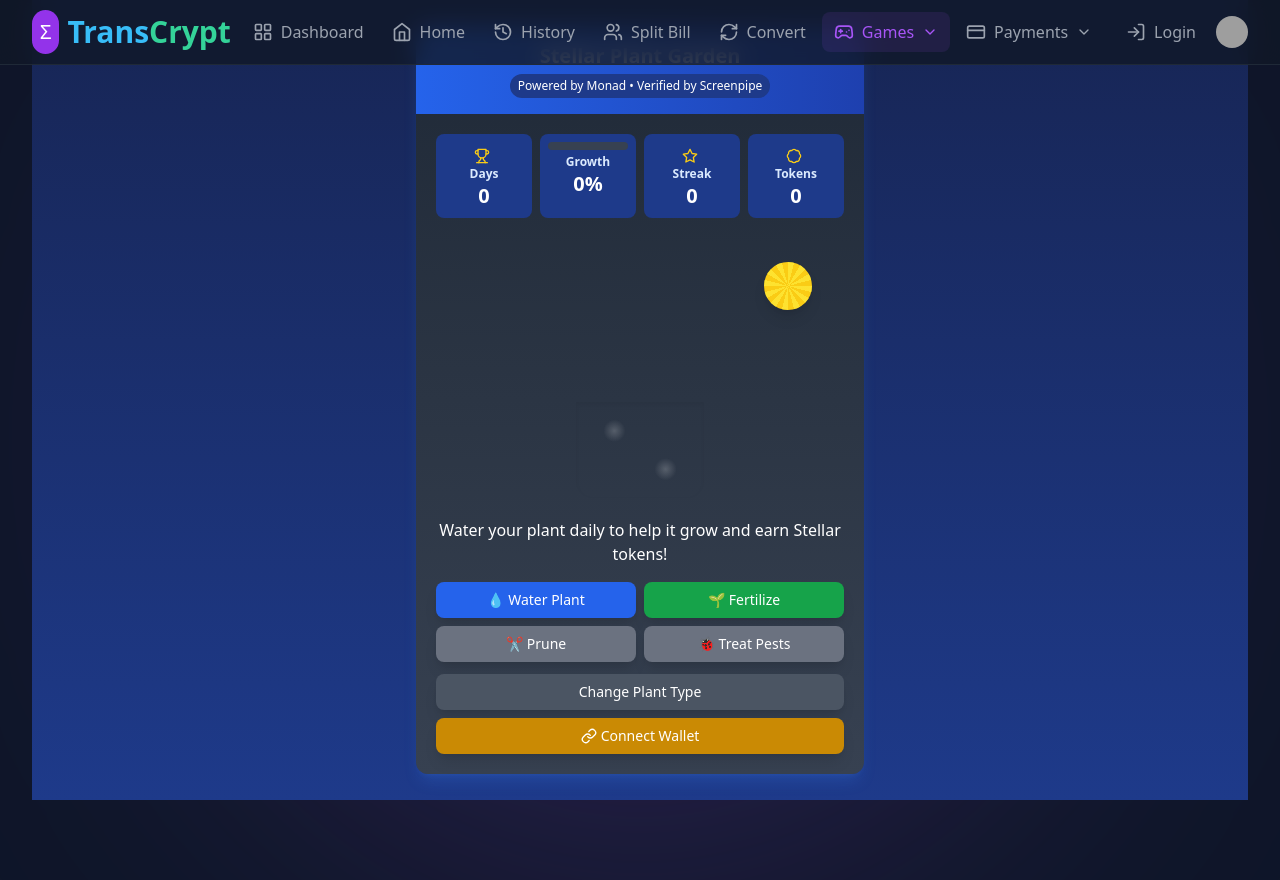
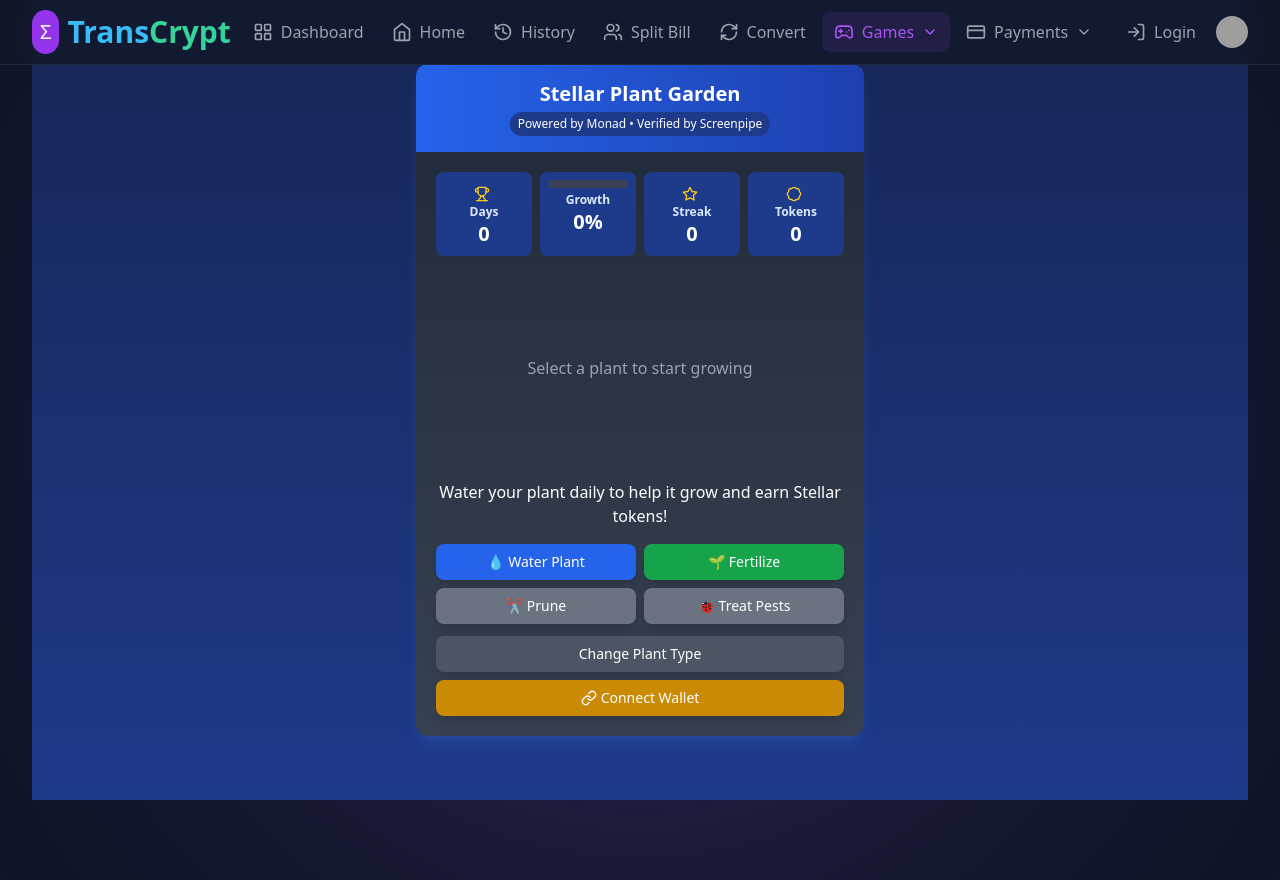
Before and after one commit to kanaksharma67/transccrypt, a React (Vite) app: page /plant-care in a window 1280 px wide. Built offline with nearby package versions, Linux system fonts and the light colour scheme; grey boxes are pictures that could not be loaded.

Commit message:
Update PlantVisualisation.tsx

```diff
--- a/src/components/PlantCareGame/PlantVisualisation.tsx
+++ b/src/components/PlantCareGame/PlantVisualisation.tsx
@@ -1,6 +1,5 @@
-import { useEffect, useState } from 'react';
-// import { useRef } from 'react';
-import { PlantType } from '@/components/types/PlantTypes';
+import React from 'react';
+import { PlantType } from '../types/PlantTypes';
 
 interface PlantVisualizationProps {
   plantType: PlantType | null;
@@ -10,145 +9,98 @@
   streak: number;
 }
 
-const PlantVisualization = ({
+const PlantVisualization: React.FC<PlantVisualizationProps> = ({
   plantType,
   growth,
   hasPest,
   decorations,
   streak,
-}: PlantVisualizationProps) => {
-  const [currentHour, setCurrentHour] = useState(new Date().getHours());
-  const isNight = currentHour < 6 || currentHour >= 18;
-
-  useEffect(() => {
-    const interval = setInterval(() => {
-      const now = new Date();
-      const hour = now.getHours();
-      if (hour !== currentHour) {
-        setCurrentHour(hour);
-      }
-    }, 60000);
-    return () => clearInterval(interval);
-  }, [currentHour]);
-
-  const renderStars = () => {
-    const stars = [];
-    for (let i = 0; i < 50; i++) {
-      stars.push(
-        <div
-          key={i}
-          className="absolute bg-white rounded-full animate-twinkle"
-          style={{
-            left: `${Math.random() * 100}%`,
-            top: `${Math.random() * 50}%`,
-            width: `${Math.random() * 3 + 1}px`,
-            height: `${Math.random() * 3 + 1}px`,
-            animationDelay: `${Math.random() * 2}s`,
-            opacity: isNight ? 1 : 0,
-            transition: 'opacity 1s ease',
-          }}
-        />
-      );
-    }
-    return stars;
-  };
-
-  const renderPlantStage = () => {
-    if (!plantType) return null;
-
-    let stageIndex;
-    if (growth >= 90) stageIndex = 4;
-    else if (growth >= 70) stageIndex = 3;
-    else if (growth >= 40) stageIndex = 2;
-    else if (growth >= 15) stageIndex = 1;
-    else stageIndex = 0;
-
-    const stageClass = plantType.stages[stageIndex];
-
-    // Render special features if they exist
-    const specialFeature = plantType.specialFeature?.(growth);
-
+}) => {
+  if (!plantType) {
     return (
-      <div className={`plant ${stageClass}`}>
-        {specialFeature}
+      <div className="flex justify-center items-center h-40 my-8">
+        <div className="text-gray-400 dark:text-gray-500">Select a plant to start growing</div>
       </div>
     );
-  };
+  }
 
-  const renderDecorations = () => {
-    const elements = [];
-
-    if (decorations.includes('ribbon') || decorations.includes('both')) {
-      elements.push(
-        <div
-          key="ribbon"
-          className="absolute top-[-10px] right-[-10px] w-10 h-10 bg-yellow-400 clip-path-polygon-ribbon flex justify-center items-start pt-1 text-xs font-bold text-gray-800 z-50"
-        >
-          {streak}
-        </div>
-      );
-    }
-
-    if (decorations.includes('hat') || decorations.includes('both')) {
-      elements.push(
-        <div
-          key="hat"
-          className="absolute top-[-20px] left-1/2 transform -translate-x-1/2 w-8 h-5 bg-red-500 rounded-t-full z-50"
-        >
-          <div className="absolute bottom-[-5px] left-0 w-full h-[5px] bg-red-500"></div>
-        </div>
-      );
-    }
-
-    return elements;
-  };
+  // Height calculation based on growth
+  const heightPercentage = (growth / 100) * 100;
 
   return (
-    <div className="relative h-64 flex justify-center items-end mb-5">
-      {/* Sun/Moon */}
+    <div className="flex justify-center items-end my-8 relative">
       <div
-        className={`absolute top-5 right-8 w-12 h-12 rounded-full ${
-          isNight ? 'bg-gray-200' : 'bg-yellow-400'
-        } shadow-lg transition-opacity duration-1000 ${
-          isNight ? 'opacity-0' : 'opacity-100'
-        }`}
+        className={`relative h-${Math.max(8, Math.floor(heightPercentage / 10) * 4)} w-${
+          Math.max(6, Math.floor(heightPercentage / 10) * 3)
+        } transition-all duration-1000 overflow-visible`}
+        style={{ minHeight: '80px', minWidth: '60px' }}
       >
-        {!isNight && (
-          <div className="absolute inset-0 bg-[repeating-conic-gradient(from_0deg,rgba(255,235,59,0.7)_0deg_15deg,transparent_15deg_30deg)] rounded-full animate-rotate-sun"></div>
+        {/* Base plant visualization */}
+        <div
+          className={`absolute bottom-0 left-1/2 transform -translate-x-1/2 w-${Math.max(
+            6,
+            Math.floor(heightPercentage / 10) * 3
+          )} ${
+            plantType.id === 'default'
+              ? 'bg-green-500'
+              : plantType.id === 'flowering'
+              ? 'bg-pink-200'
+              : 'bg-yellow-700'
+          } rounded-t-full transition-all duration-700`}
+          style={{
+            height: `${heightPercentage}%`,
+            maxHeight: '160px',
+            minHeight: '30px',
+            minWidth: '30px'
+          }}
+        ></div>
+
+        {/* Special features based on plant type */}
+        {plantType.specialFeature && plantType.specialFeature(growth)}
+
+        {/* Pest visualization */}
+        {hasPest &&
+          Array.from({ length: 5 }).map((_, i) => (
+            <div
+              key={`pest-${i}`}
+              className="absolute w-2 h-2 bg-black rounded-full animate-pulse"
+              style={{
+                left: `${Math.random() * 100}%`,
+                top: `${Math.random() * 100}%`,
+              }}
+            ></div>
+          ))}
+
+        {/* Decorations */}
+        {decorations.includes('ribbon') && (
+          <div className="absolute top-0 right-0 transform translate-x-1/2 -translate-y-1/2">
+            <div className="w-6 h-10 bg-blue-500 rounded-sm relative">
+              <div className="absolute bottom-0 left-0 w-0 h-0 border-l-4 border-r-4 border-b-8 border-l-transparent border-r-transparent border-b-blue-500"></div>
+              <div className="absolute bottom-0 right-0 w-0 h-0 border-l-4 border-r-4 border-b-8 border-l-transparent border-r-transparent border-b-blue-500"></div>
+            </div>
+          </div>
+        )}
+
+        {decorations.includes('hat') && (
+          <div className="absolute top-0 left-1/2 transform -translate-x-1/2 -translate-y-1/2">
+            <div className="w-8 h-4 bg-purple-700 rounded-t-full"></div>
+            <div className="w-12 h-1 bg-purple-900 rounded-sm -mt-1"></div>
+          </div>
+        )}
+
+        {/* Blockchain verification badge */}
+        {streak >= 3 && (
+          <div className="absolute -top-4 -left-4 bg-blue-600 text-white text-xs font-bold p-1 rounded-full w-6 h-6 flex items-center justify-center">
+            ✓
+          </div>
         )}
       </div>
 
-      <div
-        className={`absolute top-5 right-8 w-12 h-12 rounded-full bg-gray-200 shadow-lg transition-opacity duration-1000 ${
-          isNight ? 'opacity-100' : 'opacity-0'
-        }`}
-      >
-        <div className="absolute top-2 left-4 w-2 h-2 bg-black bg-opacity-10 rounded-full"></div>
-        <div className="absolute top-5 right-2 w-1.5 h-1.5 bg-black bg-opacity-10 rounded-full"></div>
-        <div className="absolute bottom-4 left-2 w-2.5 h-2.5 bg-black bg-opacity-10 rounded-full"></div>
+      {/* Pot */}
+      <div className="relative">
+        <div className="w-24 h-6 bg-orange-900 rounded-t-md"></div>
+        <div className="w-20 h-10 bg-orange-700 rounded-b-md mx-auto"></div>
       </div>
-
-      {/* Stars */}
-      <div
-        className={`absolute inset-0 transition-opacity duration-1000 ${
-          isNight ? 'opacity-100' : 'opacity-0'
-        }`}
-      >
-        {renderStars()}
-      </div>
-
-      {/* Plant Pot */}
-      <div className="relative w-32 h-24 bg-brown-700 rounded-b-2xl shadow-inner">
-        <div className="absolute inset-0 bg-[radial-gradient(circle_at_30%_30%,rgba(255,255,255,0.2)_0%,transparent_10%),radial-gradient(circle_at_70%_70%,rgba(255,255,255,0.2)_0%,transparent_10%)] rounded-b-2xl"></div>
-      </div>
-
-      {/* Plant */}
-      <div className="absolute bottom-24 left-1/2 transform -translate-x-1/2 transition-all duration-800 origin-bottom">
-        {renderPlantStage()}
-      </div>
-
-      {/* Decorations */}
-      {renderDecorations()}
     </div>
   );
 };
```
